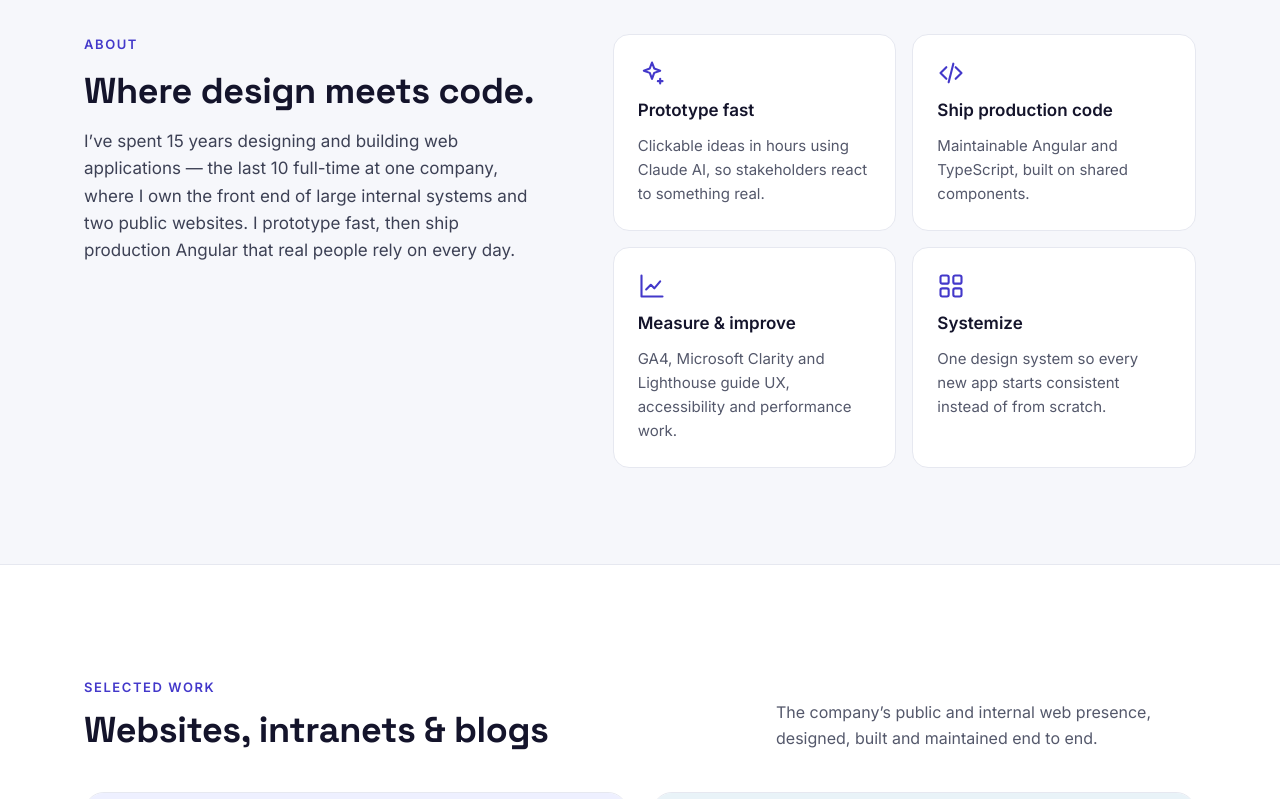
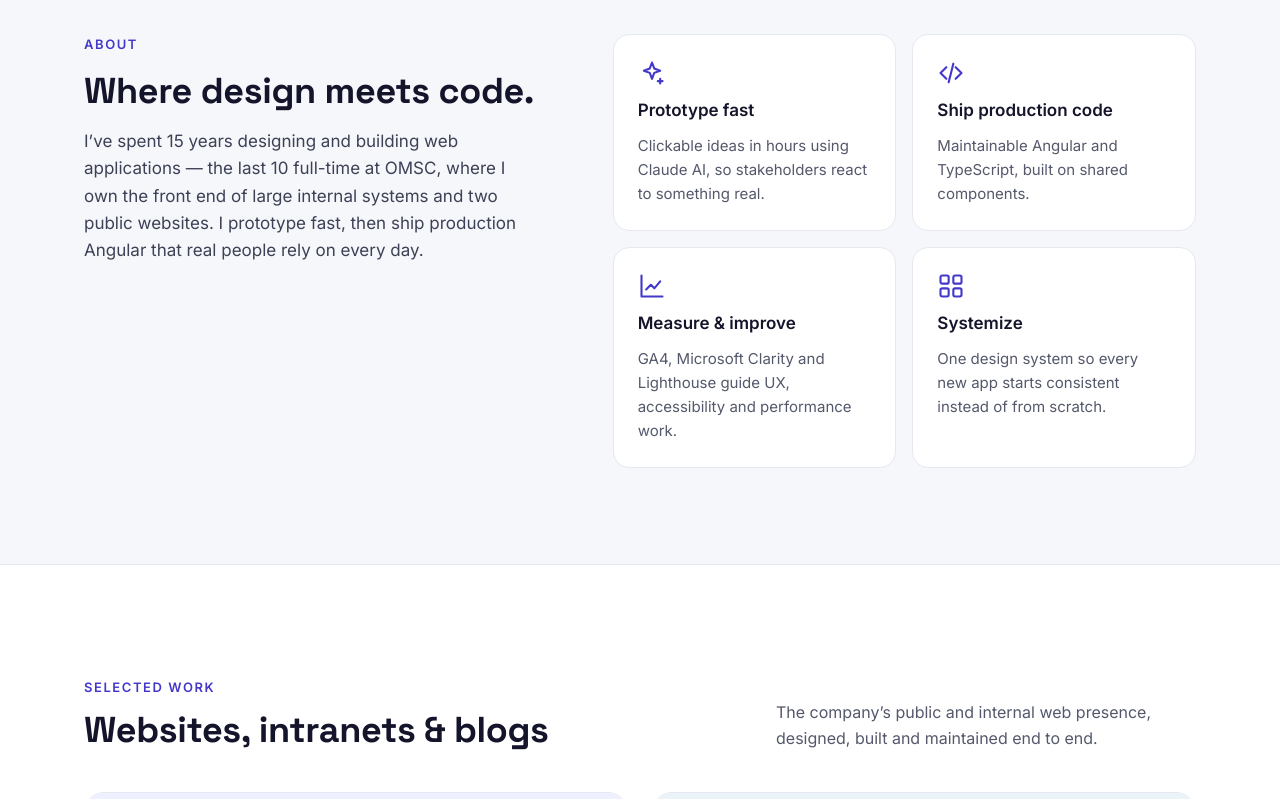
Before and after one commit to choigilok-dotcom/choigilok-dotcom.github.io, an Angular app: page / in a window 1280 px wide. Shown: the part 840-1639 px from the top of the page. Built offline with nearby package versions, Linux system fonts and the light colour scheme.

Commit message:
About: name OMSC; remove case-study disclaimer

```diff
--- a/src/app/app.html
+++ b/src/app/app.html
@@ -63,8 +63,8 @@
         <span class="eyebrow">About</span>
         <h2>Where design meets code.</h2>
         <p class="body-lg">
-          I’ve spent 15 years designing and building web applications — the last 10 full-time at one
-          company, where I own the front end of large internal systems and two public websites. I
+          I’ve spent 15 years designing and building web applications — the last 10 full-time at
+          OMSC, where I own the front end of large internal systems and two public websites. I
           prototype fast, then ship production Angular that real people rely on every day.
         </p>
       </div>
@@ -199,7 +199,6 @@
         <span class="eyebrow">Case studies</span>
         <h2>Problems I’ve solved</h2>
       </div>
-      <p class="section-note small">Company and client names are generalized and data is illustrative.</p>
     </div>
 
     @for (cs of caseStudies; track cs.number) {
```
